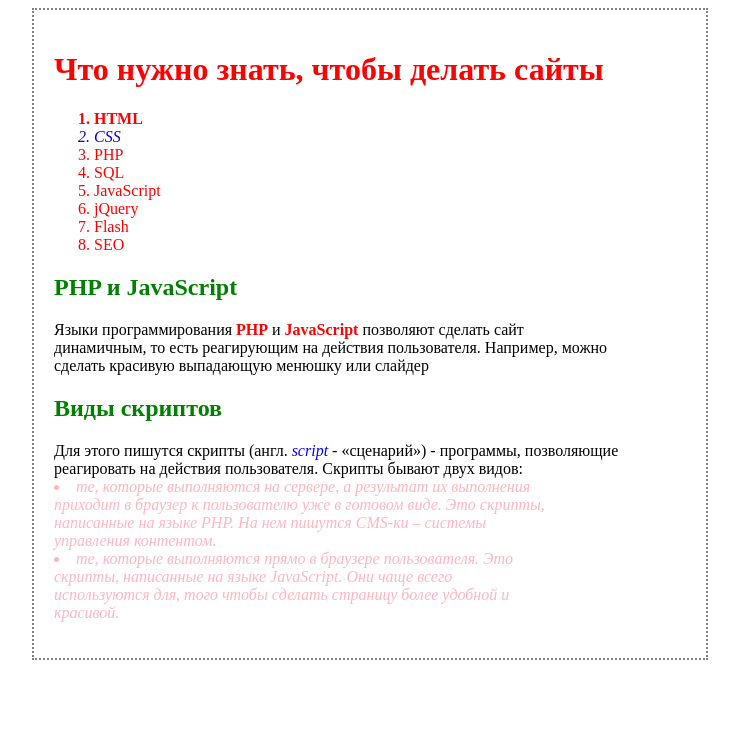
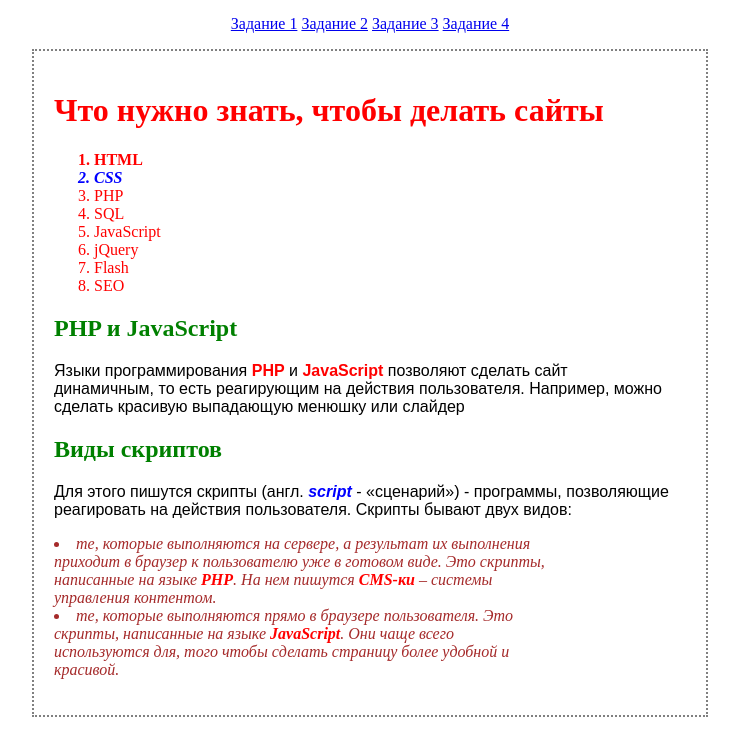
Before and after one commit to SkillAlex1984/skillup-php, a PHP site: page /hwork3/index4.html in a window 1280 px wide. Shown: the top 756 px of the page, without its empty margins (270-1009 px from the left). Run offline with PHP 8.4, Linux system fonts and the light colour scheme.

Commit message:
Make homework 3: css

```diff
--- a/hwork3/index4.html
+++ b/hwork3/index4.html
@@ -6,6 +6,12 @@
     <link rel="stylesheet" href="style.css">
 </head>
 <body>
+    <p class="center">
+        <a href="index.html">Задание 1</a>
+        <a href="index1.html">Задание 2</a>
+        <a href="index2.html">Задание 3</a>
+        <a href="index3.html">Задание 4</a>
+    </p>
     <div>
             <h1 class="redboll">Что нужно знать, чтобы делать сайты</h1>
                 <ol>
@@ -19,21 +25,21 @@
                     <li>SEO</li>
                 </ol>
             <h2>PHP и JavaScript</h2>
-        <p>Языки программирования <span class="redboll">PHP</span> и <span class="redboll">JavaScript</span> позволяют сделать сайт <br>
+        <p class="areal">Языки программирования <span class="redboll">PHP</span> и <span class="redboll">JavaScript</span> позволяют сделать сайт <br>
                     динамичным, то есть реагирующим на действия пользователя. Например, можно<br>
                     сделать красивую выпадающую менюшку или слайдер</p>
             <h2>Виды скриптов</h2>
-                <span>
+                <p class="areal">
                     Для этого пишутся скрипты (англ. <span class="bluecirs">script</span> - «сценарий») - программы, позволяющие <br>
                     реагировать на действия пользователя. Скрипты бывают двух видов:
                         <ui>
                             <li class="fiolcurs">те, которые выполняются на сервере, а результат их выполнения <br>
                                 приходит в браузер к пользователю уже в готовом виде. Это скрипты, <br>
-                                написанные на языке PHP. На нем пишутся CMS-ки – системы <br>
-                                управления контентом.
+                                написанные на языке <span class="redcirs">PHP</span>. На нем пишутся <span class="redcirs">
+                                    CMS-ки</span> – системы <br> управления контентом.
                             </li>
                             <li class="fiolcurs"> те, которые выполняются прямо в браузере пользователя. Это <br>
-                                скрипты, написанные на языке JavaScript. Они чаще всего <br>
+                                скрипты, написанные на языке <span class="redcirs">JavaScript</span>. Они чаще всего <br>
                                 используются для, того чтобы сделать страницу более удобной и <br>
                                 красивой.
                             </li>
--- a/hwork3/style.css
+++ b/hwork3/style.css
@@ -21,6 +21,7 @@ strong, li {
 }
 form div > div {
     border: 1px solid black;
+    width:90%;
 }
 .redboll {
     color: red;
@@ -30,8 +31,21 @@ h2 {color: green}
 .bluecirs {
     font-style: italic;
     color: blue;
+    font-weight: bolder
 }
 .fiolcurs {
     font-style: italic;
-    color: lightpink;
+    color: brown;
 }
+.redcirs {
+    font-style: italic;
+    color: red;
+    font-weight: bolder
+}
+.areal {
+    font-family: Arial;
+}
+.center {
+    text-align: center;
+    margin-top: 15px;
+}
```
Also changed, not shown: hwork3/index.html (+7 -2 lines), hwork3/index1.html (+7 -1 lines), hwork3/index2.html (+9 -3 lines), hwork3/index3.html (+8 -2 lines), hwork/style.css (line endings or trailing spaces).
